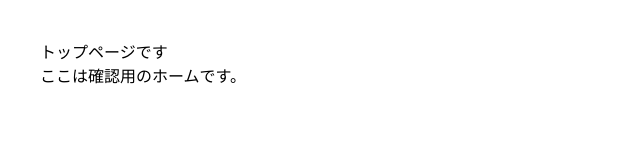
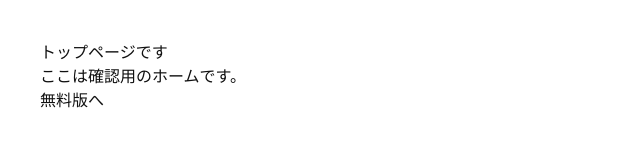
Before and after one commit to chabin0323-dev/fortune-free, a React (Vite) app: page / in a window 1280 px wide. Shown: the top 161 px of the page, without its empty margins (0-640 px from the left). Built offline with nearby package versions, Linux system fonts and the light colour scheme.

Commit message:
Update App.tsx

```diff
--- a/App.tsx
+++ b/App.tsx
@@ -5,13 +5,15 @@ function HomePage() {
   return (
     <div
       style={{
-        backgroundColor: 'white',
         minHeight: '100vh',
         padding: '40px',
+        backgroundColor: '#ffffff',
+        color: '#111111',
       }}
     >
-      <h1 style={{ color: 'black' }}>トップページです</h1>
-      <p style={{ color: 'black' }}>ここは確認用のホームです。</p>
+      <h1>トップページです</h1>
+      <p>ここは確認用のホームです。</p>
+      <a href="/compatibility-free">無料版へ</a>
     </div>
   );
 }
```
